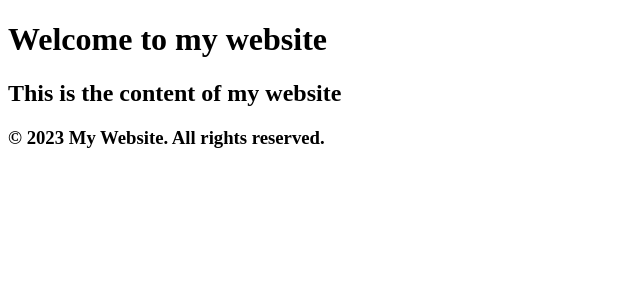
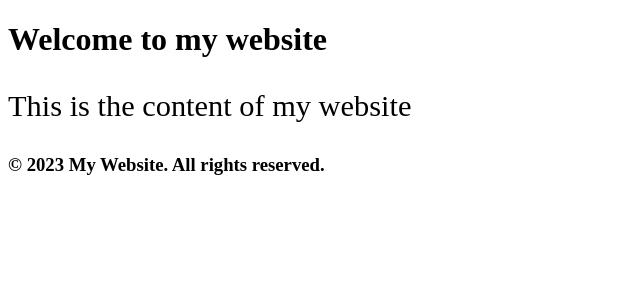
Before and after one commit to acciojob/page-layout-arbaj-saifi, a React app: page / in a window 1280 px wide. Shown: the top 300 px of the page, without its empty margins (0-640 px from the left). Built offline with nearby package versions, Linux system fonts and the light colour scheme.

Commit message:
initial commit

```diff
--- a/src/components/App.js
+++ b/src/components/App.js
@@ -1,4 +1,3 @@
-// App.js
 import React from "react";
 import PageLayout from "./PageLayout";
 import "./../styles/App.css";
@@ -9,7 +8,7 @@ const App = () => {
       header={<h1>Welcome to my website</h1>}
       footer={<h3>© 2023 My Website. All rights reserved.</h3>}
     >
-      <h2>This is the content of my website</h2>
+      <p>This is the content of my website</p>
     </PageLayout>
   );
 };
```
